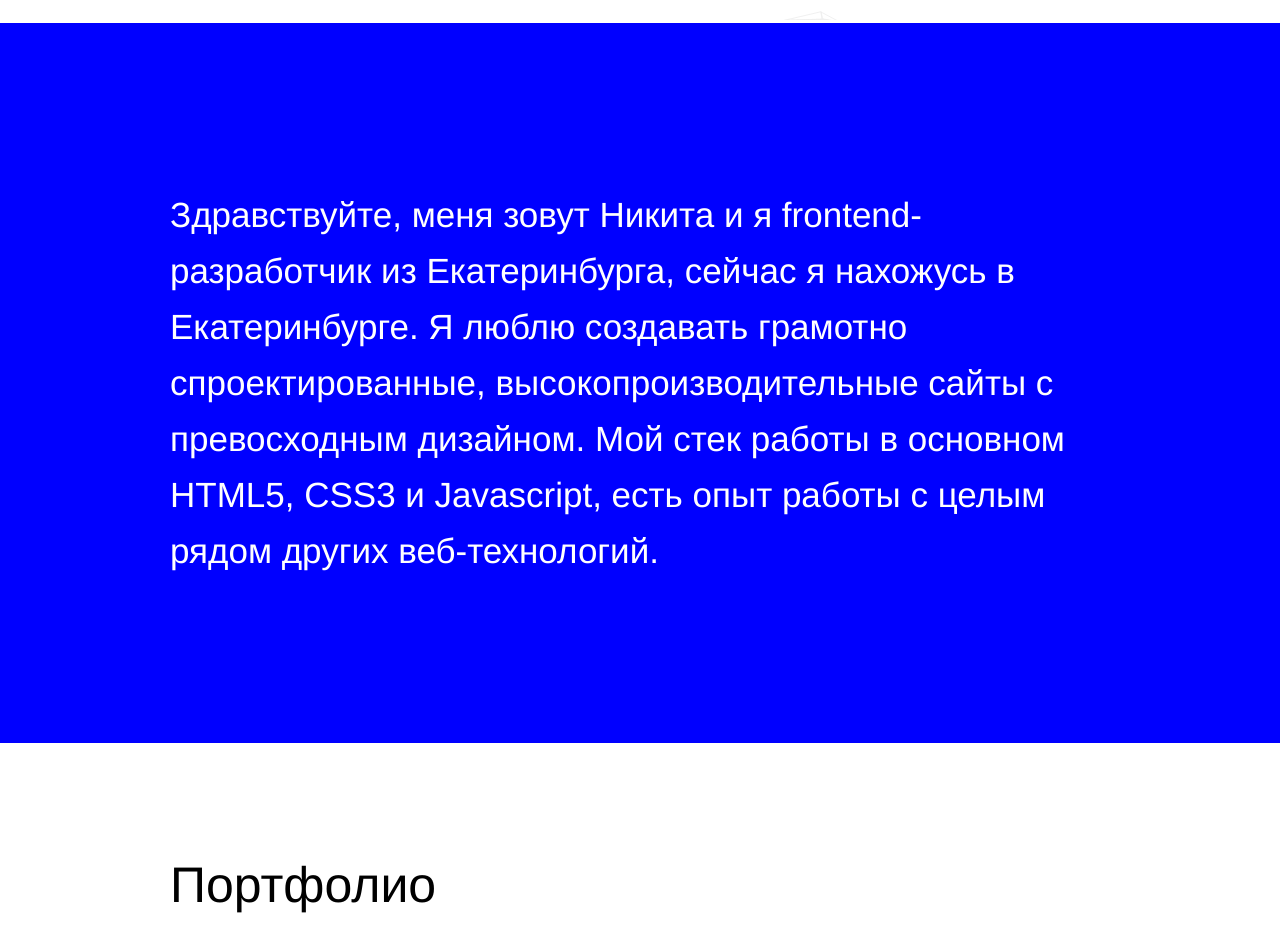
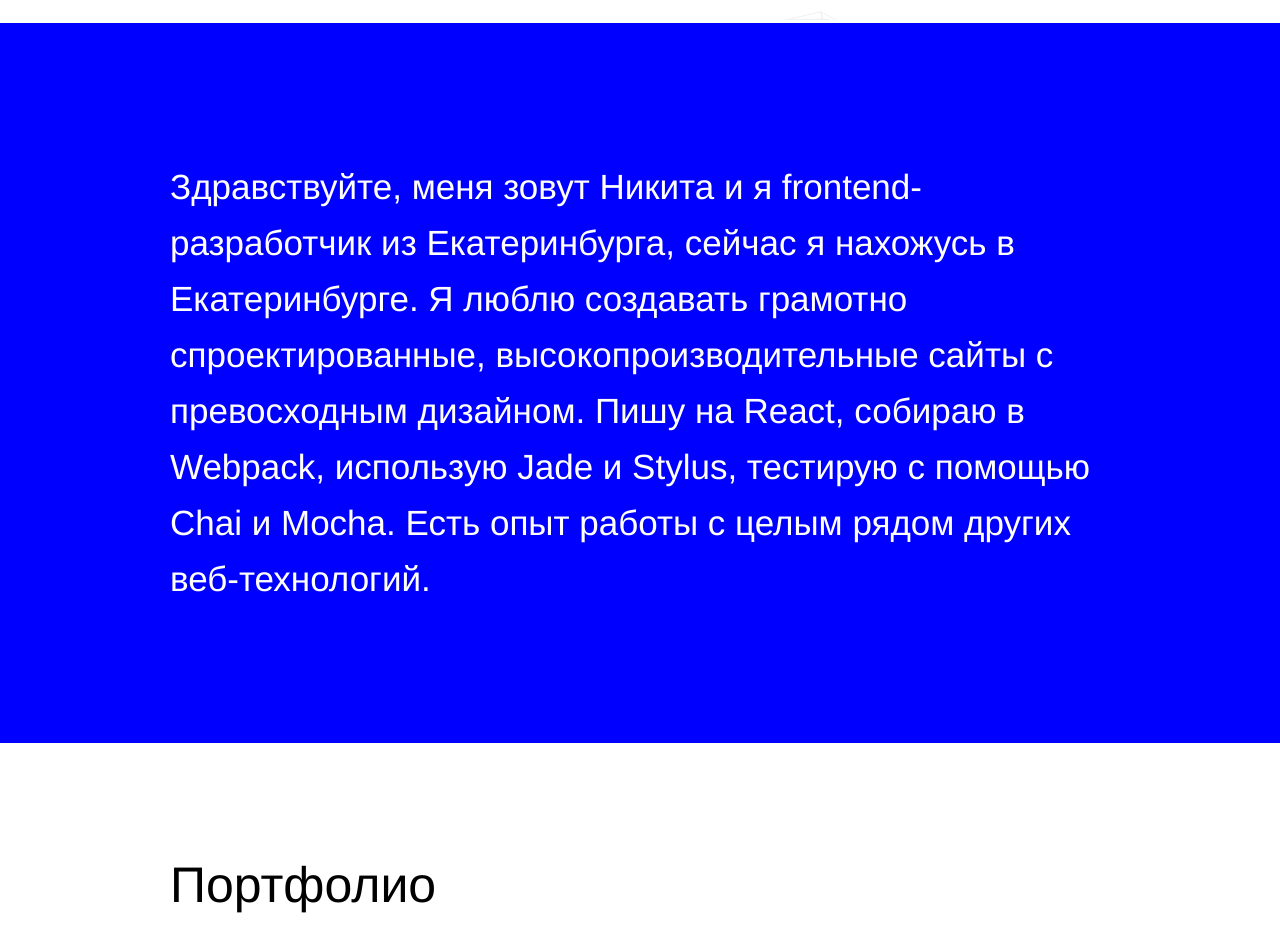
Before and after one commit to bboyedance/bboyedance.github.io, a plain HTML site: page index.html in a window 1280 px wide. Shown: the part 780-1709 px from the top of the page. Drawn offline with Linux system fonts and the light colour scheme.

Commit message:
Update index.html

```diff
--- a/index.html
+++ b/index.html
@@ -39,7 +39,7 @@
 
     <section class="about" id="about">
         <div class="center">
-            <p>Здравствуйте, меня зовут Никита и я frontend-разработчик из Екатеринбурга, сейчас я нахожусь в Екатеринбурге. Я люблю создавать грамотно спроектированные, высокопроизводительные сайты с превосходным дизайном. Мой стек работы в основном HTML5, CSS3 и Javascript, есть опыт работы с целым рядом других веб-технологий. </p>
+            <p>Здравствуйте, меня зовут Никита и я frontend-разработчик из Екатеринбурга, сейчас я нахожусь в Екатеринбурге. Я люблю создавать грамотно спроектированные, высокопроизводительные сайты с превосходным дизайном. Пишу на React, собираю в Webpack, использую Jade и Stylus, тестирую с помощью Chai и Mocha. Есть опыт работы с целым рядом других веб-технологий. </p>
         </div>
     </section>
 
```
